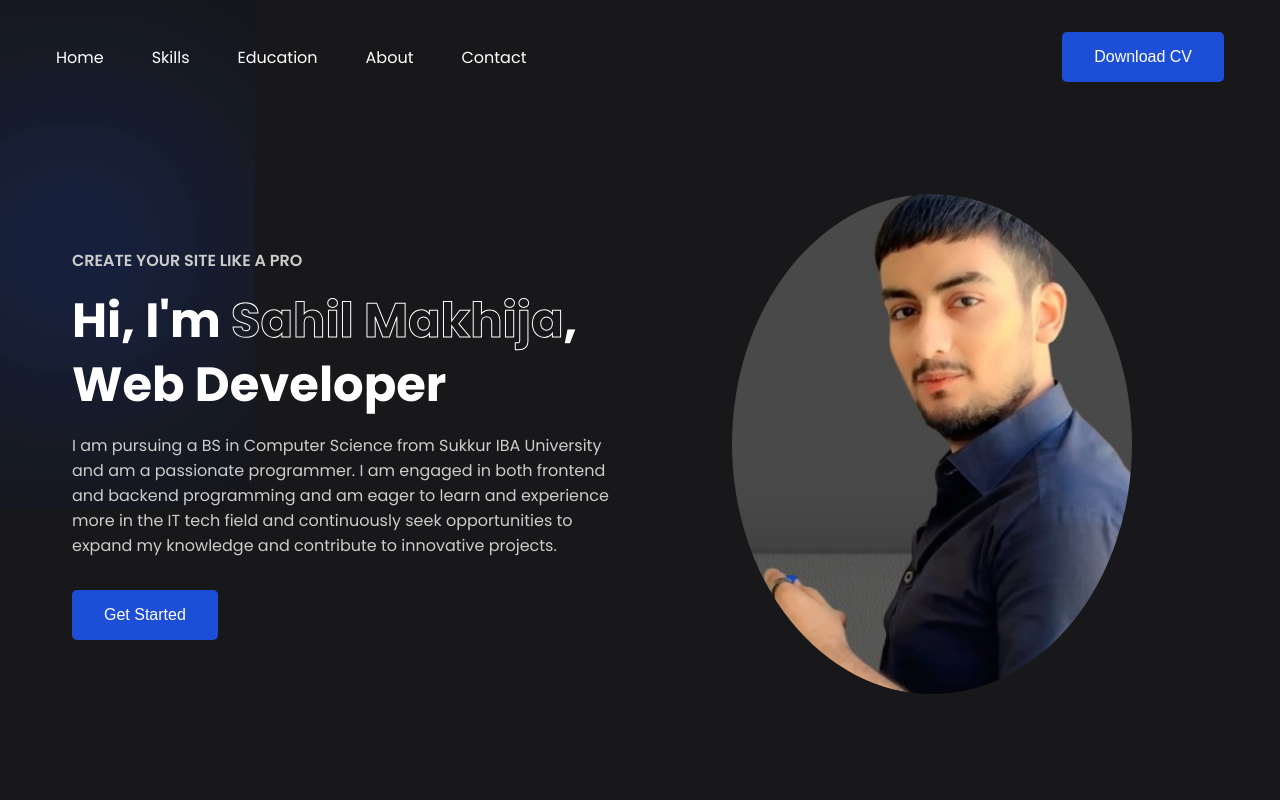
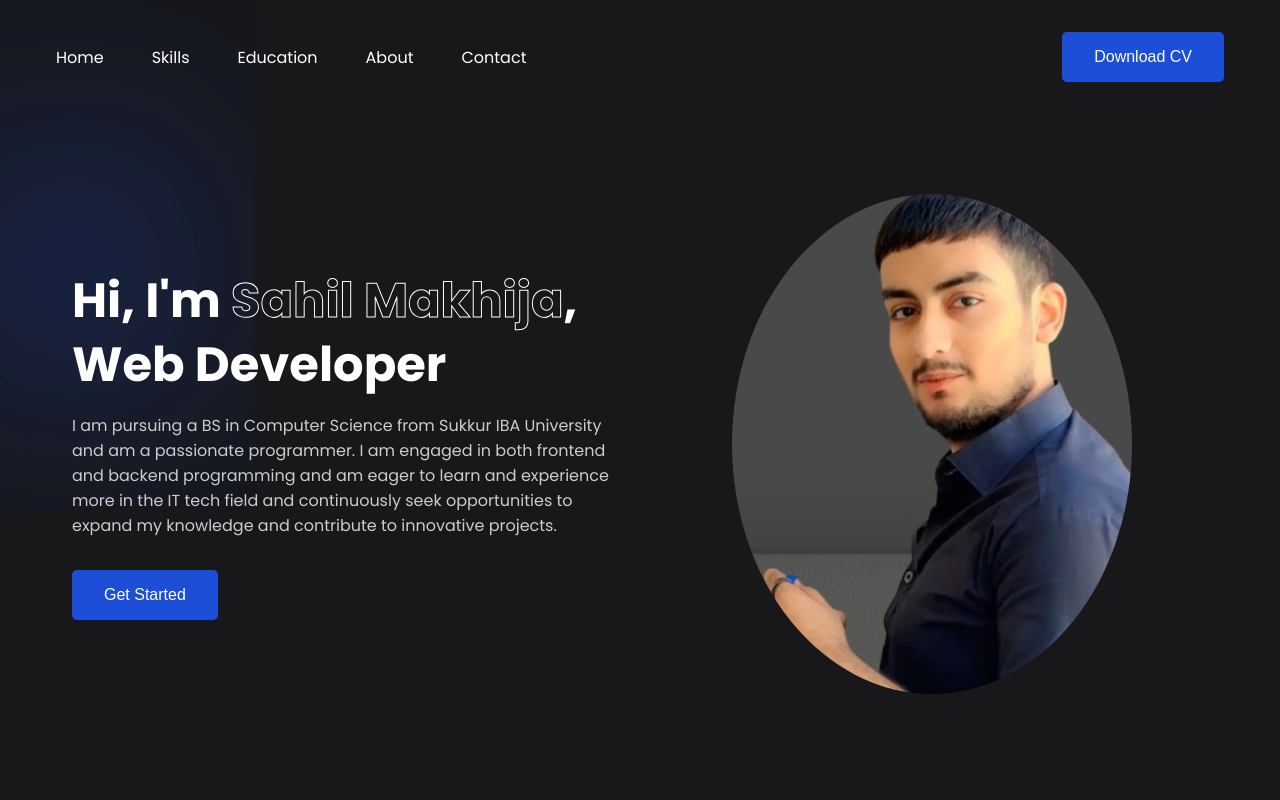
Before and after one commit to Sahil-Makhija11/Sahil_portfolio, a plain HTML site: page index.html in a window 1280 px wide. Shown: the top 800 px of the page. Drawn offline with nearby package versions, Linux system fonts and the light colour scheme.

Commit message:
index changed

```diff
--- a/index.html
+++ b/index.html
@@ -38,7 +38,7 @@
       <div class="content">
         <span class="blur"></span>
         <span class="blur"></span>
-        <h4>CREATE YOUR SITE LIKE A PRO</h4>
+
         <h1>Hi, I'm <span>Sahil Makhija</span>, Web Developer</h1>
         <p>
           I am pursuing a BS in Computer Science from Sukkur IBA University and
```
